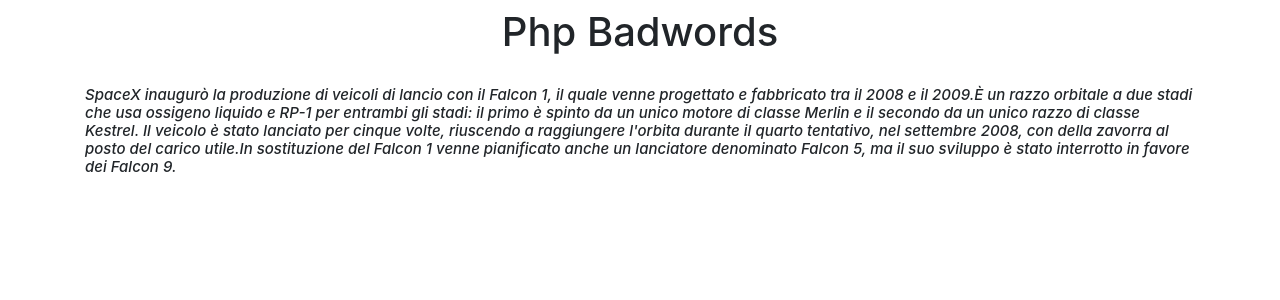
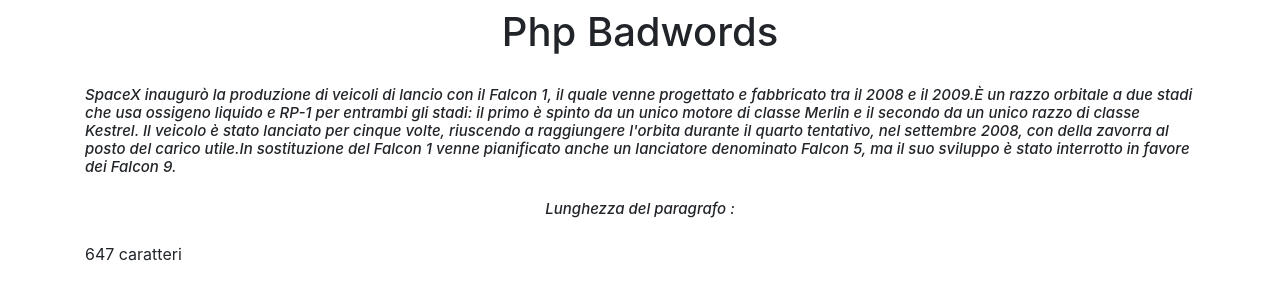
Before and after one commit to FrancescoDale/php-badwords, a PHP site: page / in a window 1280 px wide. Shown: the top 300 px of the page. Run offline with PHP 8.4, Linux system fonts and the light colour scheme; some libraries are stand-ins or nearby versions.

Commit message:
stampa lunghezza stringa

```diff
--- a/index.php
+++ b/index.php
@@ -23,6 +23,9 @@ $paragraph = "SpaceX inaugurò la produzione di veicoli di lancio con il Falcon
                 <?php echo $paragraph; ?>
             </h2>
 
+            <h2 class="text-center mt-4 mb-4">Lunghezza del paragrafo : </h2>
+            <p> <?php echo strlen($paragraph) ?> caratteri </p>
+
         </div>
 
     </body>
```
